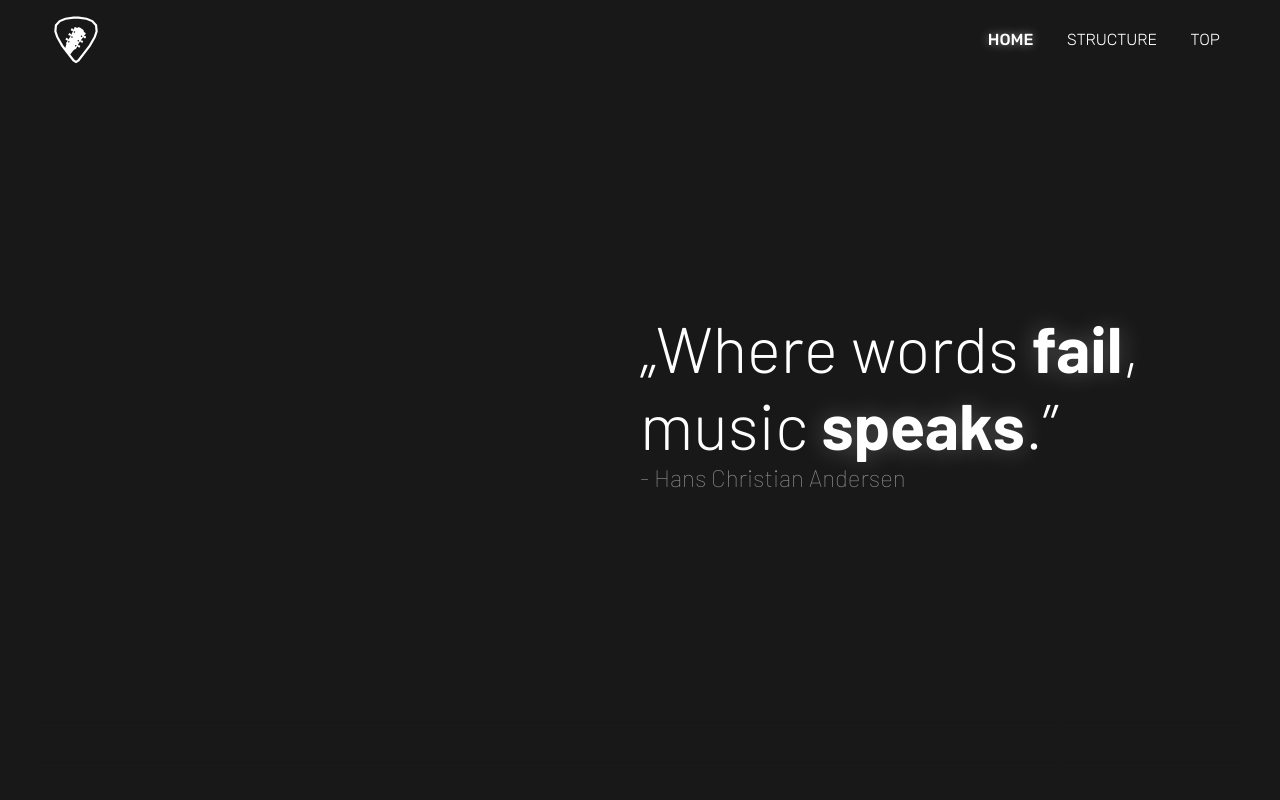
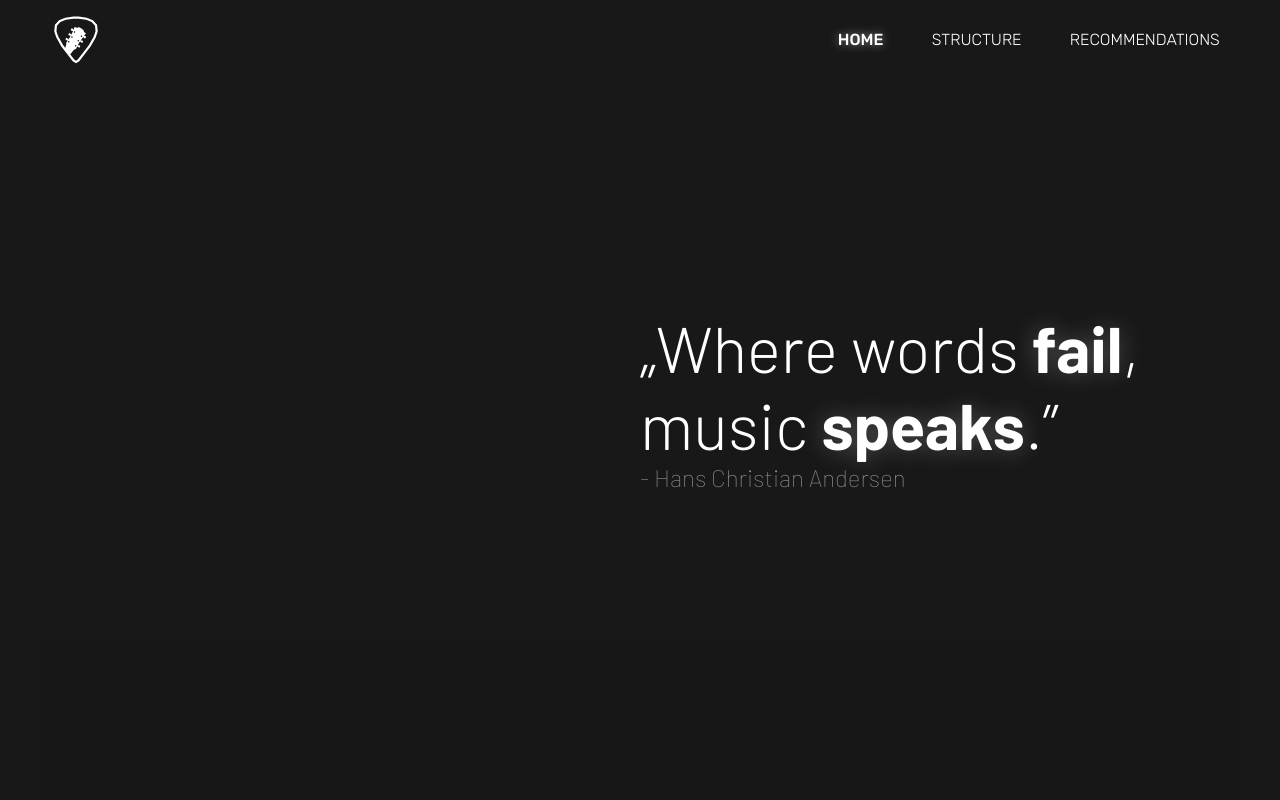
Before and after one commit to Lawrencium04/site-atestat, a React (Create React App) app: page /#/ in a window 1280 px wide. Shown: the top 800 px of the page. Built offline with nearby package versions, Linux system fonts and the light colour scheme.

Commit message:
changed top button

```diff
--- a/src/css-files/navbar.css
+++ b/src/css-files/navbar.css
@@ -58,7 +58,7 @@
 	grid-area: icon;
 	padding: 0;
 	list-style: none;
-	width: 250px;
+	width: 400px;
 	flex-wrap: wrap;
 	justify-content: space-between;
 	justify-self: end;
--- a/src/js-files/navbar.js
+++ b/src/js-files/navbar.js
@@ -26,7 +26,7 @@ export default function Navbar(props) {
             <ul className="links" id="Links">
                 <NavButton id={1} index={index} scrollTo="home" onClick={() => changePage(1)} label="HOME"/>
                 <NavButton id={2} index={index} scrollTo="structure" onClick={() => changePage(2)} label="STRUCTURE"/>
-                <NavButton id={3} index={index} scrollTo="recommendations" onClick={() => changePage(3)} label="TOP"/>
+                <NavButton id={3} index={index} scrollTo="top" onClick={() => changePage(3)} label="RECOMMENDATIONS"/>
             </ul>
             <div href="/" className="icon" onClick={handleMenuButton}>
                 <img src={icon} alt=""/>
```
